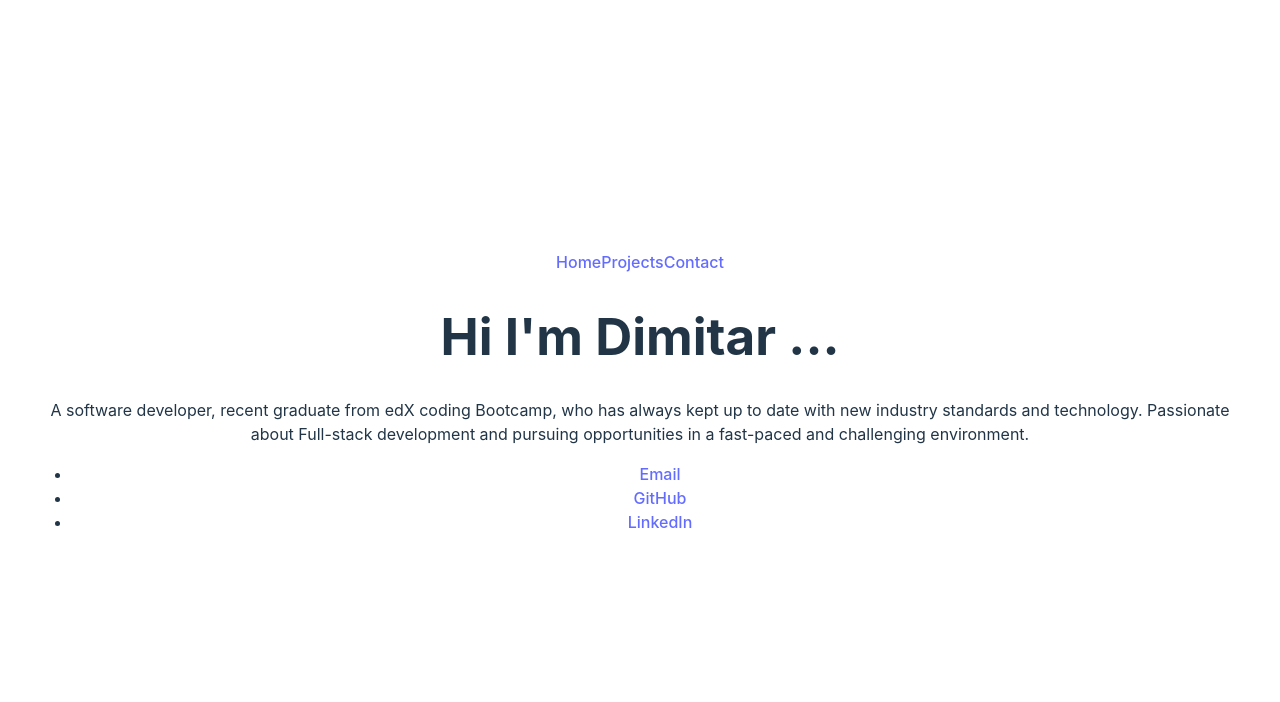
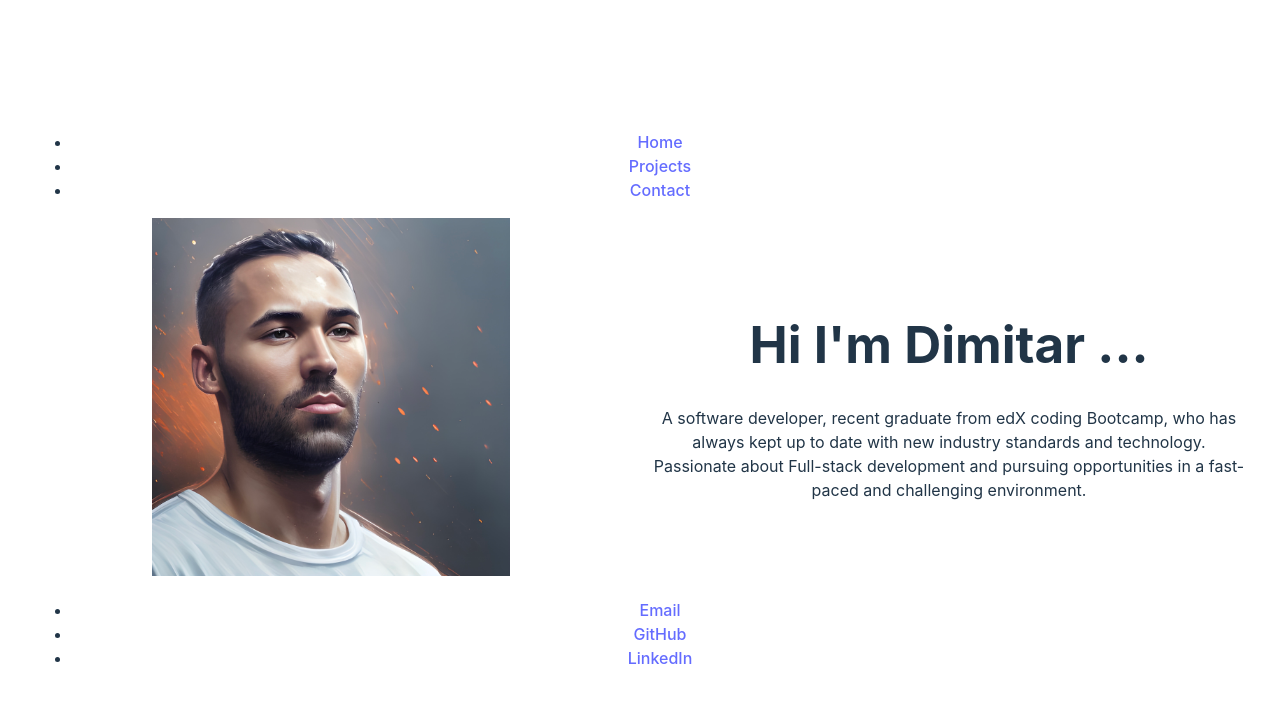
Before and after one commit to D-Tsonev/react-portfolio, a React (Vite) app in the folder portfolio/: page / in a window 1280 px wide. Shown: the top 702 px of the page. Built offline with nearby package versions, Linux system fonts and the light colour scheme.

Commit message:
home styled

```diff
--- a/portfolio/src/components/Header.jsx
+++ b/portfolio/src/components/Header.jsx
@@ -3,17 +3,13 @@ import { Link } from 'react-router-dom'
 
 const Header = () => {
   return (
-  <header>
-    <nav className='navbar'>
-      <Link className="nav-link" to="/">
-        Home
-      </Link>
-      <Link className="nav-link" to="/projects">
-        Projects
-      </Link>
-      <Link className="nav-link" to="/contact">
-        Contact
-      </Link>
+    <header>
+    <nav>
+      <ul>
+        <li><Link to="/">Home</Link></li>
+        <li><Link to="/projects">Projects</Link></li>
+        <li><Link to="/contact">Contact</Link></li>
+      </ul>
     </nav>
   </header>
   )
--- /dev/null
+++ b/portfolio/src/components/Home.css
@@ -0,0 +1,19 @@
+.image-container {
+  display: flex;
+  align-items: center;
+}
+
+.image {
+  flex: 1;
+  padding-right: 20px;
+
+}
+
+.main-image {
+  height: auto;
+  max-width: 60%;
+}
+
+.text {
+  flex: 1;
+}
--- a/portfolio/src/components/Home.jsx
+++ b/portfolio/src/components/Home.jsx
@@ -1,15 +1,24 @@
-import React from 'react'
+import React from 'react';
+// Import all the required modules and files.
+
+import './Home.css'
+import mainImage from '../assets/main.jpg';
+
+
 
 const Home = () => {
   return (
-
-        <div className="container-fluid p-5 mb-4" id="about-me">
-          <div className="row">
-            <div className="col-lg-3 col-md-6 col-sm-12">
+    <div className='image-container'>
+      <div className="image">
+        <img
+          src={mainImage}
+          className="main-image"
+          alt="Dimitar's picture"
+        />
       </div>
-            <div className="col-lg-9 col-md-6 col-sm-12">
-              <h1 className="display-2 fw-bold mb-5">Hi I'm Dimitar ...</h1>
-              <p className="col-md-8 fw-bold fs-6">
+      <div className="text">
+        <h1>Hi I'm Dimitar ...</h1>
+        <p>
           A software developer, recent graduate from edX coding Bootcamp,
           who has always kept up to date with new industry standards and
           technology. Passionate about Full-stack development and pursuing
@@ -17,8 +26,7 @@ const Home = () => {
         </p>
       </div>
     </div>
-        </div>
   );
 };
 
-export default Home
+export default Home;
```
Also changed, not shown: portfolio/src/assets/main.jpg (renamed from portfolio/src/assets/IMG_5380.JPG). Lines whose indentation alone changed are shown as unchanged.
